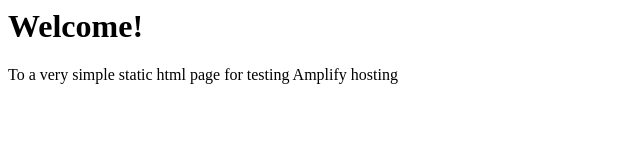
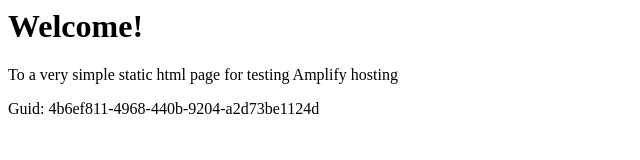
Before and after one commit to aws-aemilia-lhr/Github-PR-Commit-Integration-Test-DoNotTouch-GithubWebhookPreviewCanaryTest-v1-prod-eu-west-2, a website: page src/index.html in a window 1280 px wide. Shown: the whole page, without its empty margins (0-640 px from the left). Drawn offline with Linux system fonts and the light colour scheme.

Commit message:
commit from integ tests

```diff
--- a/src/index.html
+++ b/src/index.html
@@ -1,3 +1,5 @@
+
+
 <html lang="en">
 
 <head>
@@ -10,6 +12,6 @@
 <body>
     <h1>Welcome!</h1>
     <p>To a very simple static html page for testing Amplify hosting</p>
-</body>
+    <p>Guid: 4b6ef811-4968-440b-9204-a2d73be1124d</p></body>
 
 </html>
```
